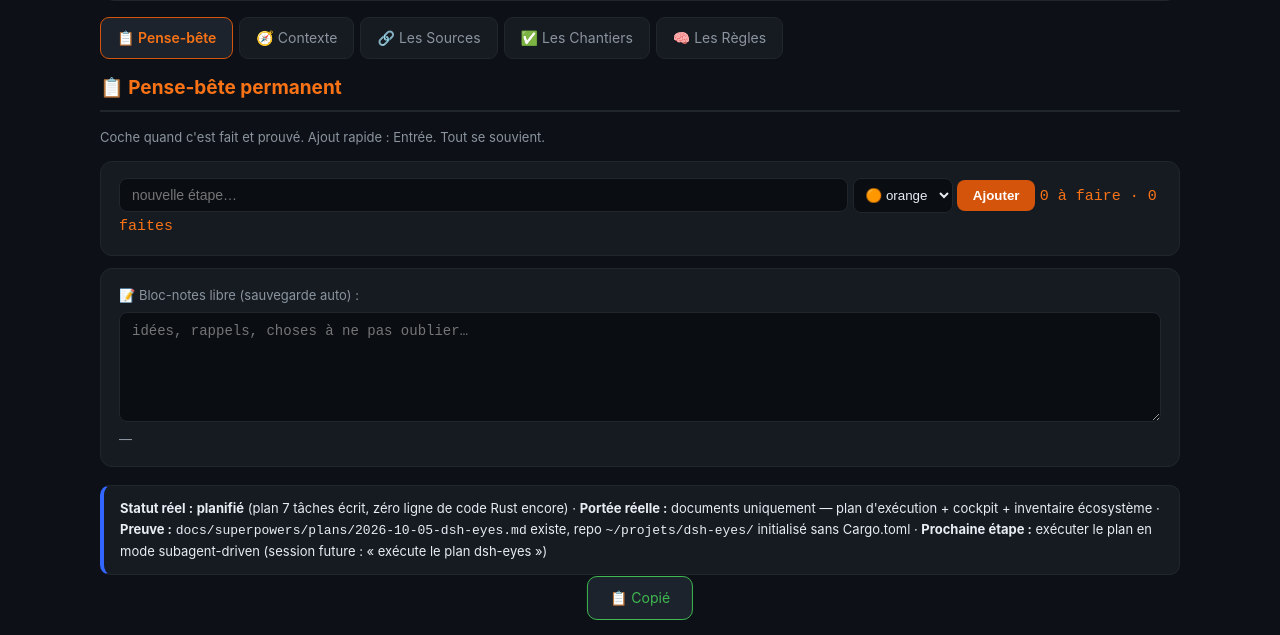
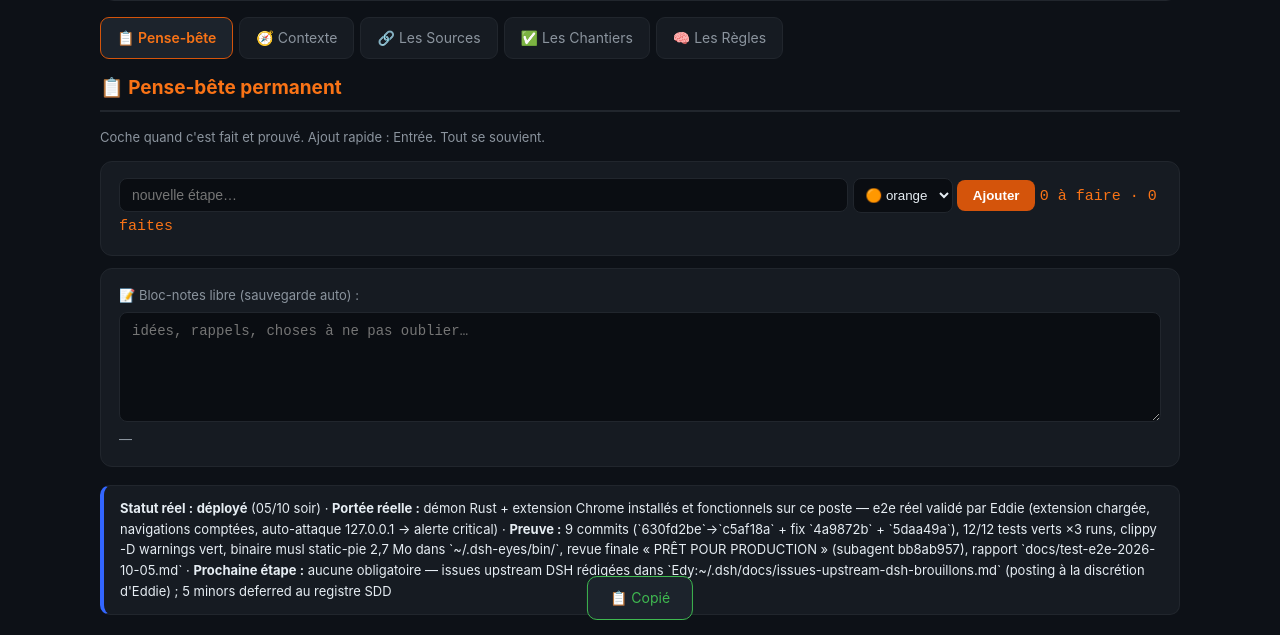
Before and after one commit to ploteddie-bit/dsh-eyes, a browser extension: page docs/cockpit.html in a window 1280 px wide. Shown: the part 236-871 px from the top of the page. Before the commit the page ends 831 px from the top, so only its background shows below. Drawn offline with Linux system fonts and the light colour scheme.

Commit message:
docs(cockpit): statut déployé — e2e validé par Eddie, revue finale PRÊT POUR PRODUCTION

```diff
--- a/docs/cockpit.html
+++ b/docs/cockpit.html
@@ -95,7 +95,7 @@ header{background:linear-gradient(160deg,#161b22,#0d1117);border:1px solid var(-
 <div class="vue" id="vue-regles"><h2>🧠 Les règles non négociables</h2><div id="regles-liste"></div></div>
 
 <div class="bloc4">
-  <b>Statut réel :</b> <b>planifié</b> (plan 7 tâches écrit, zéro ligne de code Rust encore) · <b>Portée réelle :</b> documents uniquement — plan d'exécution + cockpit + inventaire écosystème · <b>Preuve :</b> <code>docs/superpowers/plans/2026-10-05-dsh-eyes.md</code> existe, repo <code>~/projets/dsh-eyes/</code> initialisé sans Cargo.toml · <b>Prochaine étape :</b> exécuter le plan en mode subagent-driven (session future : « exécute le plan dsh-eyes »)
+  <b>Statut réel :</b> <b>déployé</b> (05/10 soir) · <b>Portée réelle :</b> démon Rust + extension Chrome installés et fonctionnels sur ce poste — e2e réel validé par Eddie (extension chargée, navigations comptées, auto-attaque 127.0.0.1 → alerte critical) · <b>Preuve :</b> 9 commits (`630fd2be`→`c5af18a` + fix `4a9872b` + `5daa49a`), 12/12 tests verts ×3 runs, clippy -D warnings vert, binaire musl static-pie 2,7 Mo dans `~/.dsh-eyes/bin/`, revue finale « PRÊT POUR PRODUCTION » (subagent bb8ab957), rapport `docs/test-e2e-2026-10-05.md` · <b>Prochaine étape :</b> aucune obligatoire — issues upstream DSH rédigées dans `Edy:~/.dsh/docs/issues-upstream-dsh-brouillons.md` (posting à la discrétion d'Eddie) ; 5 minors deferred au registre SDD
 </div>
 <div class="toast" id="toast">📋 Copié</div>
 </div>
```
